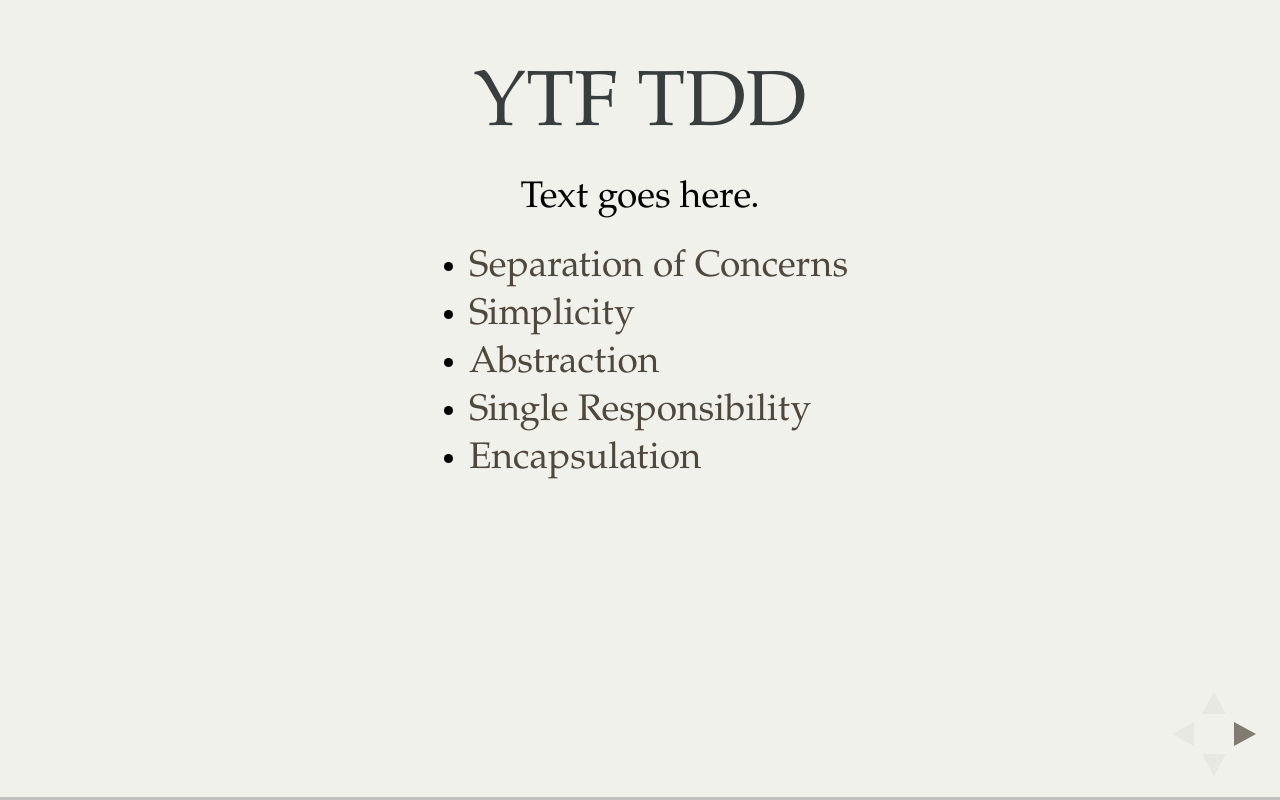
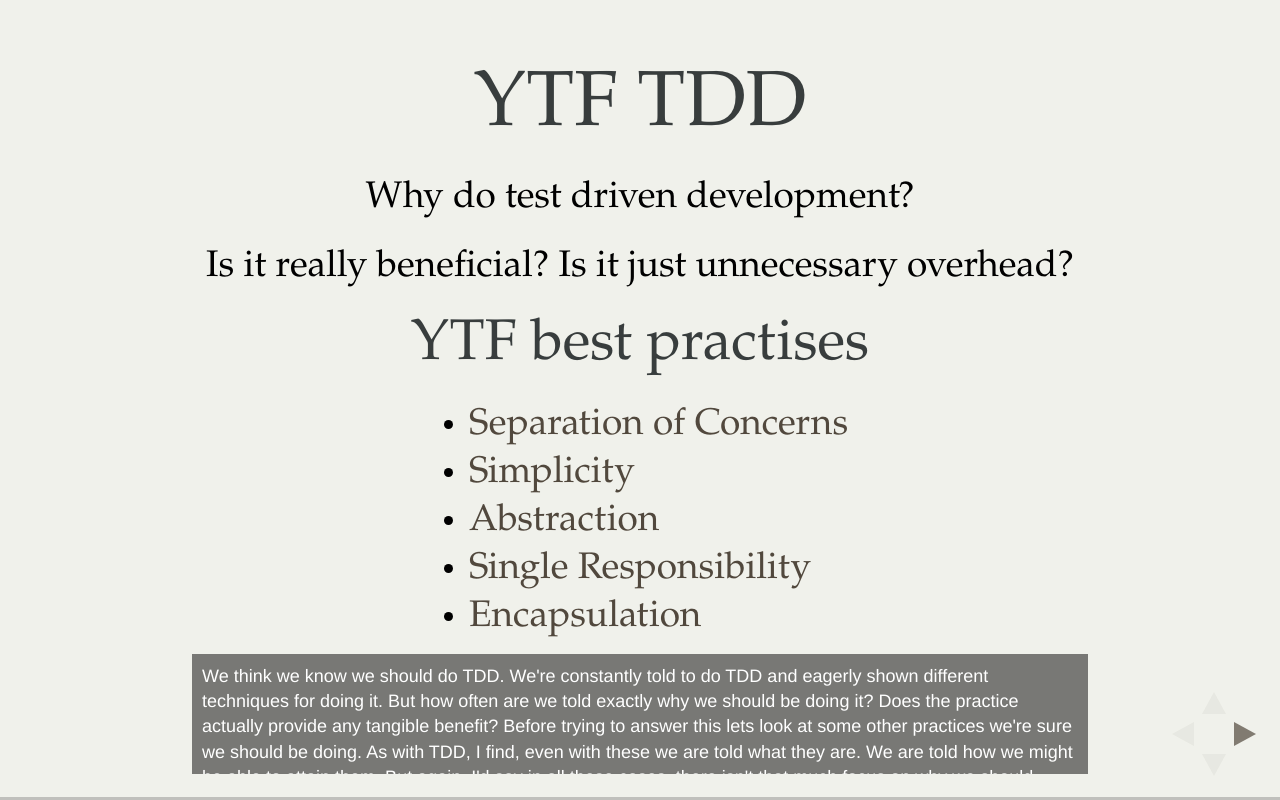
Before and after one commit to karlbennett/ytf-tdd, a website: page index.html in a window 1280 px wide. Drawn offline with Linux system fonts and the light colour scheme.

Commit message:
Finished the first page.

```diff
--- a/index.html
+++ b/index.html
@@ -98,6 +98,7 @@
         progress: true,
         history: true,
         center: false,
+        showNotes: true,
 
         transition: 'slide', // none/fade/slide/convex/concave/zoom
 
--- a/slides/ytf-tdd.md
+++ b/slides/ytf-tdd.md
@@ -1,9 +1,20 @@
 ## YTF TDD
 
-Text goes here.
+Why do test driven development?
+
+Is it really beneficial? Is it just unnecessary overhead?
+
+### YTF best practises
 
 * [Separation of Concerns](#separation-of-concerns)
 * [Simplicity](#simplicity)
 * [Abstraction](#abstraction)
 * [Single Responsibility](#single-responsibility)
 * [Encapsulation](#encapsulation)
+
+Note:
+We think we know we should do TDD. We're constantly told to do TDD and eagerly shown different techniques for doing it.
+But how often are we told exactly why we should be doing it? Does the practice actually provide any tangible benefit?
+Before trying to answer this lets look at some other practices we're sure we should be doing. As with TDD, I find, even
+with these we are told what they are. We are told how we might be able to attain them. But again, I'd say in all these
+cases, there isn't that much focus on why we should strive to achieve them.
```
